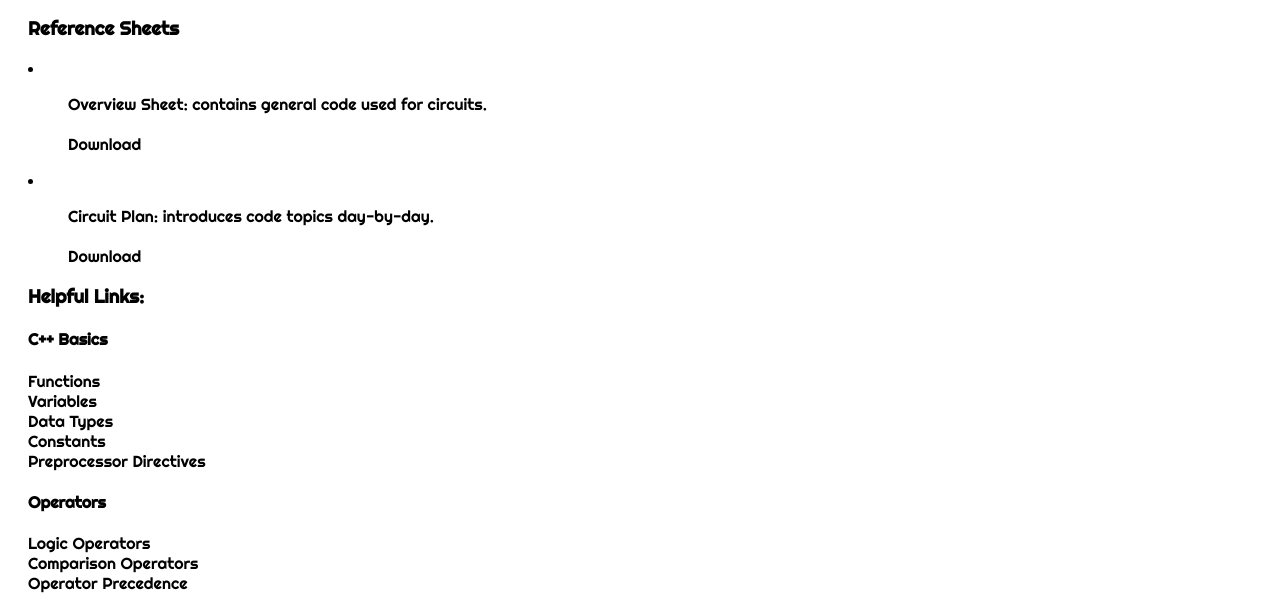
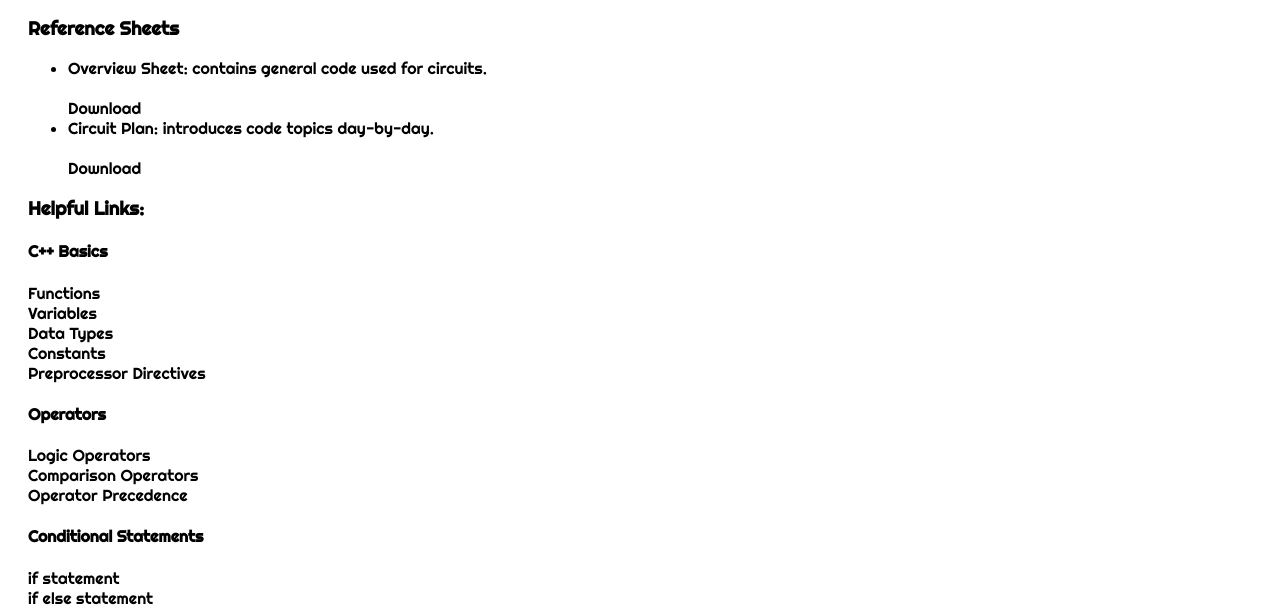
Before and after one commit to cadominj/cadominj.github.io, a plain HTML site: page ArtMusicArduinos/refs.html in a window 1280 px wide. Shown: the part 194-799 px from the top of the page. Drawn offline with Linux system fonts and the light colour scheme.

Commit message:
fixed unordered list

```diff
--- a/ArtMusicArduinos/refs.html
+++ b/ArtMusicArduinos/refs.html
@@ -21,13 +21,14 @@
 
 <h2>References</h2>
 <h3>Reference Sheets</h3>
-<li><ul><a href="download/RedBoardReferenceSheet.pdf" target="_blank">Overview Sheet</a>: contains general code used for circuits.<br /><br />
-<a href="download/RedBoardReferenceSheet.pdf" download="RedBoardReferenceSheet.pdf">Download</a></ul></li>
+<ul>
+<li><a href="download/RedBoardReferenceSheet.pdf" target="_blank">Overview Sheet</a>: contains general code used for circuits.<br /><br />
+<a href="download/RedBoardReferenceSheet.pdf" download="RedBoardReferenceSheet.pdf">Download</a></li>
 
-<li><ul><a href="download/CircuitPlan.pdf" target="_blank">Circuit Plan</a>: introduces code topics day-by-day.<br /><br />
+<li><a href="download/CircuitPlan.pdf" target="_blank">Circuit Plan</a>: introduces code topics day-by-day.<br /><br />
 <a href="download/CircuitPlan.pdf" download="CircuitPlan.pdf">Download</a>
-</ul></li>
-
+</li>
+</ul>
 
 <h3>Helpful Links:</h3>
 
```
